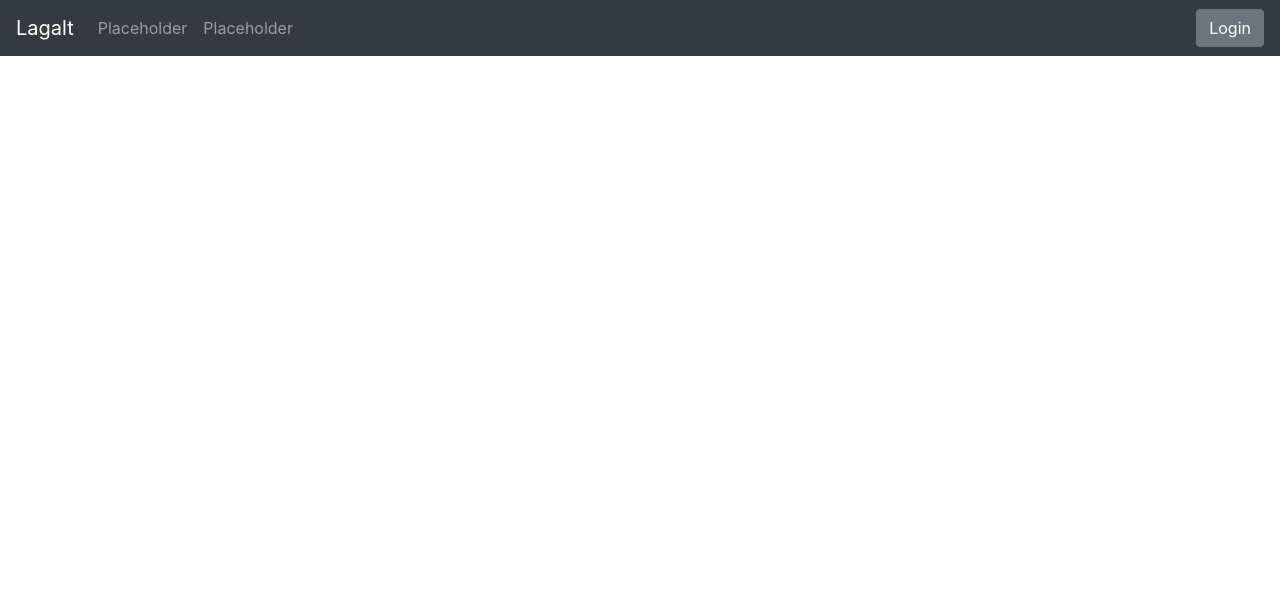
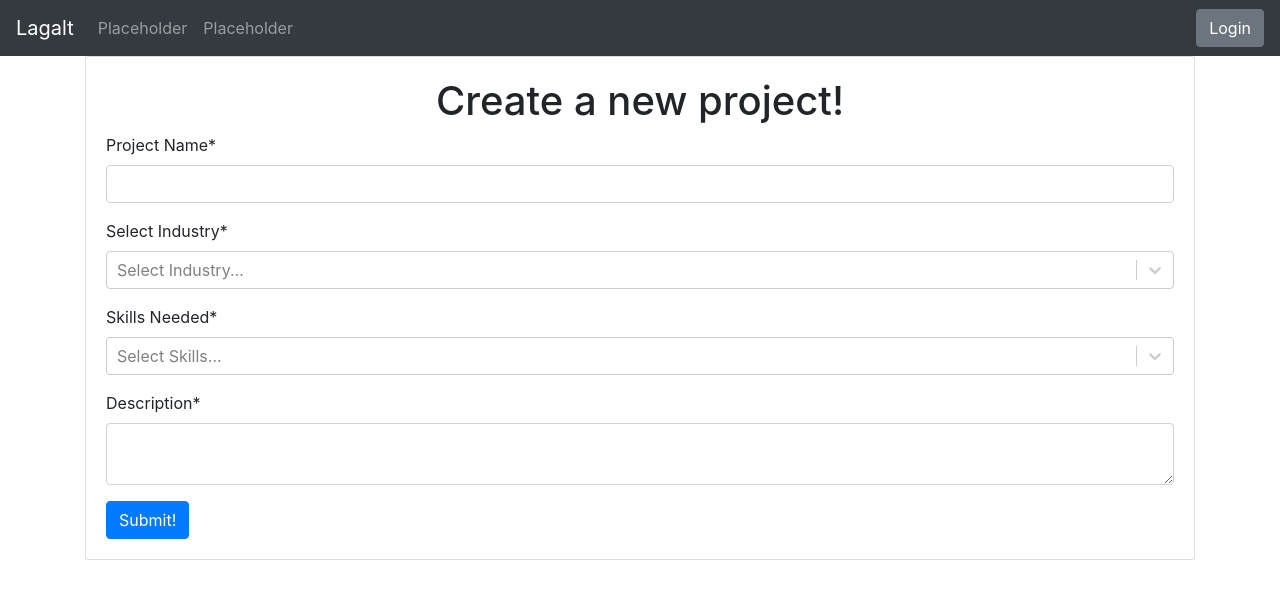
Before and after one commit to xtrmil/lagalt, a React (Create React App) app in the folder client/: page /project/create in a window 1280 px wide. Shown: the top 596 px of the page. Built offline with nearby package versions, Linux system fonts and the light colour scheme.

Commit message:
feat: Created a page to create new projects

```diff
--- a/client/package.json
+++ b/client/package.json
@@ -17,6 +17,7 @@
     "eslint-plugin-prettier": "^3.1.4",
     "eslint-plugin-promise": "^4.2.1",
     "eslint-plugin-react": "^7.21.5",
+    "formik": "^2.2.5",
     "prettier": "^2.2.0",
     "react": "^17.0.1",
     "react-bootstrap": "^1.4.0",
@@ -24,7 +25,8 @@
     "react-router-dom": "^5.2.0",
     "react-scripts": "4.0.1",
     "react-select": "^3.1.1",
-    "web-vitals": "^0.2.4"
+    "web-vitals": "^0.2.4",
+    "yup": "^0.32.5"
   },
   "scripts": {
     "start": "react-scripts start",
--- a/client/src/App.js
+++ b/client/src/App.js
@@ -6,6 +6,7 @@ import ProfilePage from './pages/ProfilePage';
 import { Router, Route, Switch } from 'react-router-dom';
 import 'bootstrap/dist/css/bootstrap.min.css';
 import { createBrowserHistory } from 'history';
+import CreateProjectPage from './pages/CreateProjectPage';
 
 const history = createBrowserHistory();
 
@@ -17,6 +18,7 @@ function App() {
         <Route exact path="/" component={HomePage} />
         <Route exact path="/login" component={LoginPage} />
         <Route exact path="/profile" component={ProfilePage} />
+        <Route exact path="/project/create" component={CreateProjectPage} />
       </Switch>
     </Router>
   );
--- /dev/null
+++ b/client/src/components/ProjectForm.jsx
@@ -0,0 +1,161 @@
+import React from 'react';
+import { Button, Form } from 'react-bootstrap';
+import Select from 'react-select';
+import { Formik } from 'formik';
+import * as yup from 'yup';
+
+const ProjectForm = () => {
+  const schema = yup.object({
+    title: yup.string().required('Title is required'),
+    description: yup.string().required('Description is required'),
+    skills: yup
+      .array()
+      .of(
+        yup.object().shape({
+          label: yup.string().required(),
+          value: yup.string().required(),
+        }),
+      )
+      .nullable()
+      .required('At least one skill is required'),
+    industry: yup.string().required('Select an industry'),
+  });
+
+  const options = [
+    { value: 'DRUMMER', label: 'Drummer' },
+    { value: 'WEB_DEV', label: 'WEB_DEV' },
+    { value: 'REACT', label: 'REACT' },
+    { value: 'SECURITY', label: 'SECURITY' },
+    { value: 'ANGULAR', label: 'ANGULAR' },
+  ];
+
+  const industryOptions = [
+    { value: 'MUSIC', label: 'Music' },
+    { value: 'FILM', label: 'Film' },
+    { value: 'GAMEDEVELOPMENT', label: 'Game Development' },
+    { value: 'WEBDEVELOPMENT', label: 'Web Development' },
+  ];
+  const onFormSubmit = (values) => {
+    const project = { ...values, skills: values.skills.map((skill) => skill.value) };
+    console.log(project);
+  };
+
+  const errorBorder = {
+    control: (provided) => ({
+      ...provided,
+      borderColor: 'red',
+    }),
+  };
+
+  const successBorder = {
+    control: (provided) => ({
+      ...provided,
+      borderColor: 'green',
+    }),
+  };
+
+  const selectBorderColor = (errors, touched, values, name) => {
+    return errors[name] && touched[name]
+      ? errorBorder
+      : touched[name] && values[name]
+      ? successBorder
+      : {};
+  };
+
+  const inputBorderColor = (errors, touched, values, name) => {
+    return errors[name] && touched[name]
+      ? { borderColor: 'red' }
+      : touched[name] && values[name]
+      ? { borderColor: 'green' }
+      : {};
+  };
+  const checkInputField = (errors, touched, name) => {
+    return errors[name] && touched[name] && <div style={{ color: 'red' }}>{errors[name]}</div>;
+  };
+  return (
+    <Formik
+      validationSchema={schema}
+      onSubmit={(values) => onFormSubmit(values)}
+      initialValues={{ title: '', description: '', skills: null, industry: '' }}
+    >
+      {({
+        handleSubmit,
+        handleChange,
+        handleBlur,
+        setFieldValue,
+        setFieldTouched,
+        values,
+        touched,
+        errors,
+      }) => (
+        <>
+          <Form onSubmit={handleSubmit}>
+            <Form.Group>
+              <Form.Label>Project Name*</Form.Label>
+              <Form.Control
+                type="text"
+                name="title"
+                value={values.title}
+                onChange={handleChange}
+                onBlur={handleBlur}
+                style={inputBorderColor(errors, touched, values, 'title')}
+              />
+              {checkInputField(errors, touched, 'title')}
+            </Form.Group>
+
+            <Form.Group>
+              <Form.Label>Select Industry*</Form.Label>
+              <Select
+                name="industry"
+                placeholder="Select Industry..."
+                options={industryOptions}
+                onBlur={() => setFieldTouched('industry')}
+                onChange={(opt, event) => {
+                  setFieldValue('industry', opt.value);
+                }}
+                styles={selectBorderColor(errors, touched, values, 'industry')}
+              ></Select>
+              {checkInputField(errors, touched, 'industry')}
+            </Form.Group>
+
+            <Form.Group>
+              <Form.Label>Skills Needed*</Form.Label>
+              <Select
+                className="basic-multi-select mb-1"
+                placeholder="Select Skills..."
+                isMulti
+                name="skills"
+                options={options}
+                closeMenuOnSelect={false}
+                onBlur={() => setFieldTouched('skills')}
+                onChange={(opt) => {
+                  setFieldValue('skills', opt);
+                }}
+                styles={selectBorderColor(errors, touched, values, 'skills')}
+              ></Select>
+              {checkInputField(errors, touched, 'skills')}
+            </Form.Group>
+
+            <Form.Group>
+              <Form.Label>Description*</Form.Label>
+              <Form.Control
+                type="text"
+                name="description"
+                value={values.description}
+                onChange={handleChange}
+                onBlur={handleBlur}
+                as="textarea"
+                style={inputBorderColor(errors, touched, values, 'description')}
+              />
+              {checkInputField(errors, touched, 'description')}
+            </Form.Group>
+
+            <Button type="submit"> Submit!</Button>
+          </Form>
+        </>
+      )}
+    </Formik>
+  );
+};
+
+export default ProjectForm;
--- /dev/null
+++ b/client/src/pages/CreateProjectPage.jsx
@@ -0,0 +1,18 @@
+import React from 'react';
+import { Container, Card } from 'react-bootstrap';
+import ProjectForm from '../components/ProjectForm';
+
+const CreateProjectPage = (props) => {
+  return (
+    <Container className="justify-content-center">
+      <Card>
+        <Card.Body>
+          <h1 className="text-center">Create a new project!</h1>
+          <ProjectForm />
+        </Card.Body>
+      </Card>
+    </Container>
+  );
+};
+
+export default CreateProjectPage;
```
Also changed, not shown: 1 other file (tests, documents, lock files or other folders).
